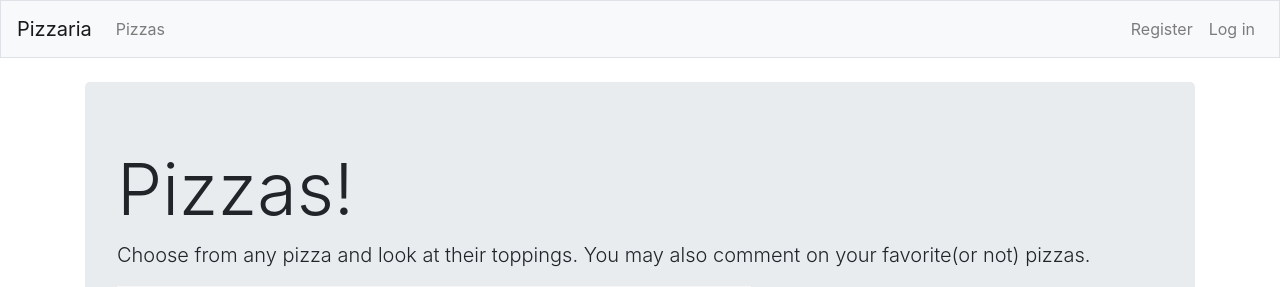
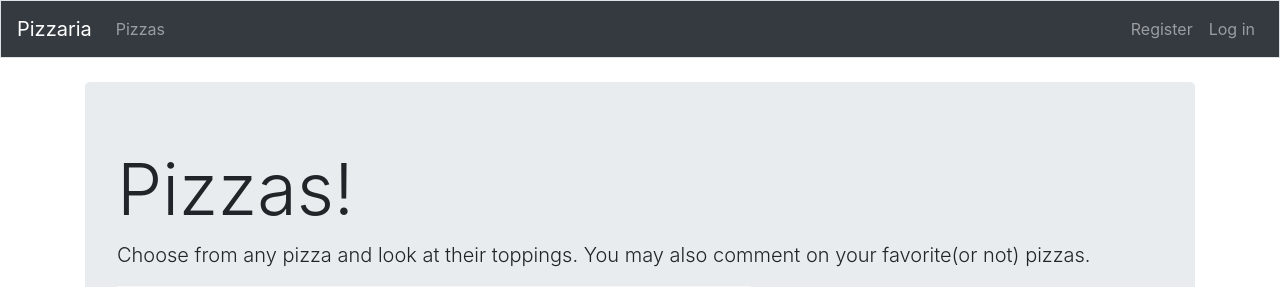
Before and after one commit to lesliedlc/Pizzaria, a Django app: page / in a window 1280 px wide. Shown: the top 287 px of the page. Run offline with Django 3.2, Linux system fonts and the light colour scheme; some libraries are stand-ins or nearby versions.

Commit message:
finalcommit

```diff
--- a/pizzas/templates/pizzas/base.html
+++ b/pizzas/templates/pizzas/base.html
@@ -13,7 +13,7 @@
 </head>
 
 <body>
-    <nav class="navbar navbar-expand-md navbar-light bg-light mb-4 border">
+    <nav class="navbar navbar-expand-md navbar-dark bg-dark mb-4 border">
         <a class="navbar-brand" href="{% url 'pizzas:index'%}">
             Pizzaria</a>
 
```
Also changed, not shown: db.sqlite3.
